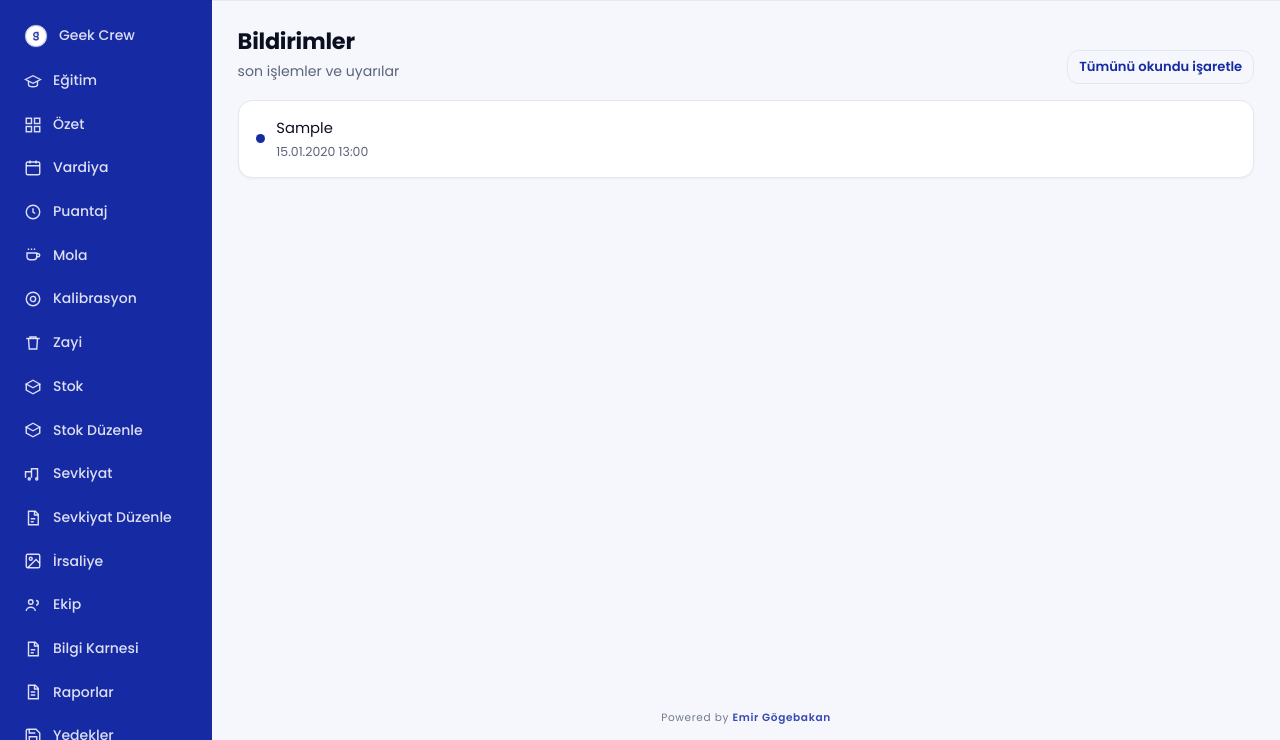
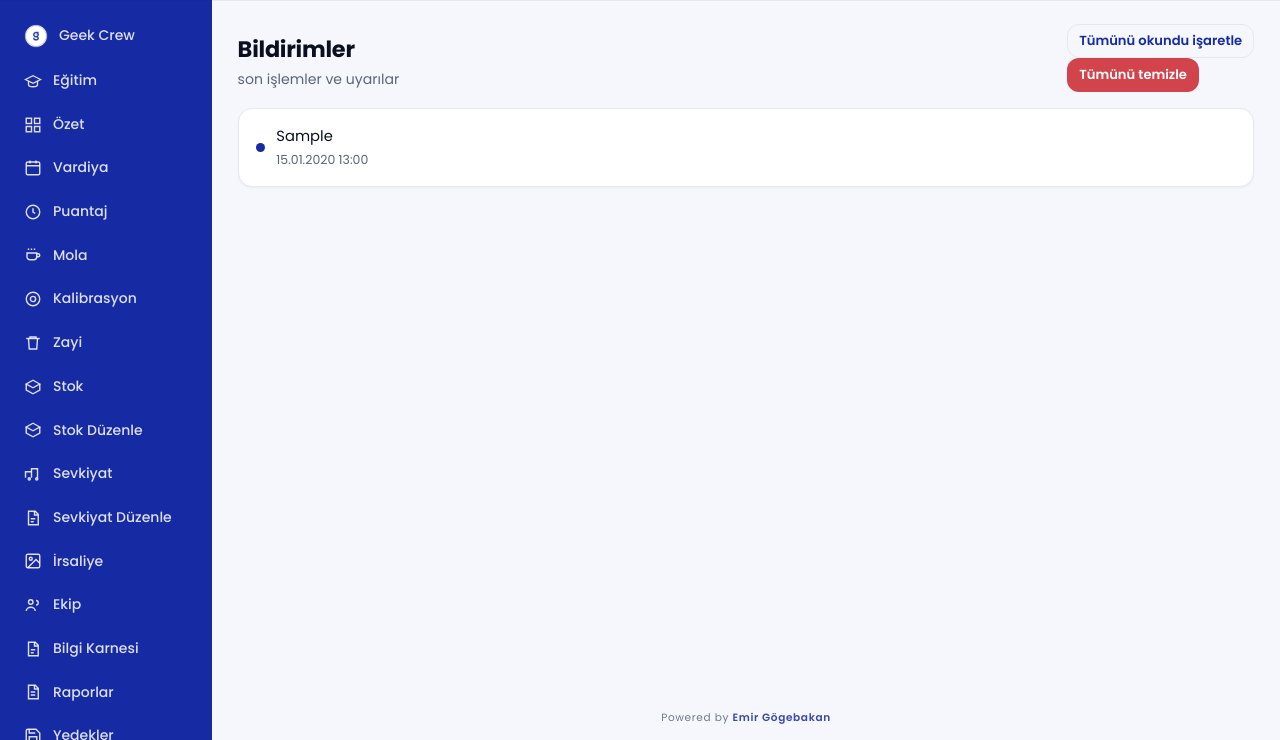
Before and after one commit to mCglawyer/GEEK-SON-SURUM, a Django app: page /bildirimler/ in a window 1280 px wide. Shown: the part 60-800 px from the top of the page. Run offline with Django 5.2, Linux system fonts and the light colour scheme; a user stored in the database is signed in; tables that the repository leaves empty hold one stand-in row (values such as "Sample post").

Commit message:
bildirim: tumunu temizle

```diff
--- a/panel/templates/base.html
+++ b/panel/templates/base.html
@@ -16,7 +16,7 @@
   <link rel="preconnect" href="https://fonts.googleapis.com">
   <link rel="preconnect" href="https://fonts.gstatic.com" crossorigin>
   <link href="https://fonts.googleapis.com/css2?family=Poppins:wght@400;500;600;700&display=swap" rel="stylesheet">
-  <link rel="stylesheet" href="{% static 'css/app.css' %}?v=39">
+  <link rel="stylesheet" href="{% static 'css/app.css' %}?v=40">
   {% block extra_head %}{% endblock %}
 </head>
 <body{% if personel %} class="app"{% endif %}>
--- a/panel/templates/bildirimler.html
+++ b/panel/templates/bildirimler.html
@@ -5,7 +5,10 @@
 <div class="container">
   <div class="plan-head">
     <div><h2>Bildirimler</h2><span class="plan-aralik">son işlemler ve uyarılar</span></div>
-    {% if kayitlar %}<form method="post"><input type="hidden" name="islem" value="hepsi_oku">{% csrf_token %}<button class="btn btn-ghost btn-mini">Tümünü okundu işaretle</button></form>{% endif %}
+    {% if kayitlar %}<div class="bd-aksiyon">
+      <form method="post"><input type="hidden" name="islem" value="hepsi_oku">{% csrf_token %}<button class="btn btn-ghost btn-mini">Tümünü okundu işaretle</button></form>
+      <form method="post" onsubmit="return confirm('Tüm bildirimler kalıcı olarak silinsin mi?');"><input type="hidden" name="islem" value="hepsi_sil">{% csrf_token %}<button class="btn btn-danger btn-mini">Tümünü temizle</button></form>
+    </div>{% endif %}
   </div>
 
   <div class="card bd-liste">
--- a/panel/views.py
+++ b/panel/views.py
@@ -2422,6 +2422,9 @@ def bildirimler(request):
     if request.method == 'POST' and request.POST.get('islem') == 'hepsi_oku':
         Bildirim.objects.filter(alici=personel, okundu=False).update(okundu=True)
         return redirect('bildirimler')
+    if request.method == 'POST' and request.POST.get('islem') == 'hepsi_sil':
+        Bildirim.objects.filter(alici=personel).delete()
+        return redirect('bildirimler')
     kayitlar = list(Bildirim.objects.filter(alici=personel)[:100])
     return render(request, 'bildirimler.html', {
         'personel': personel, 'aktif': 'bildirimler', 'kayitlar': kayitlar})
```
